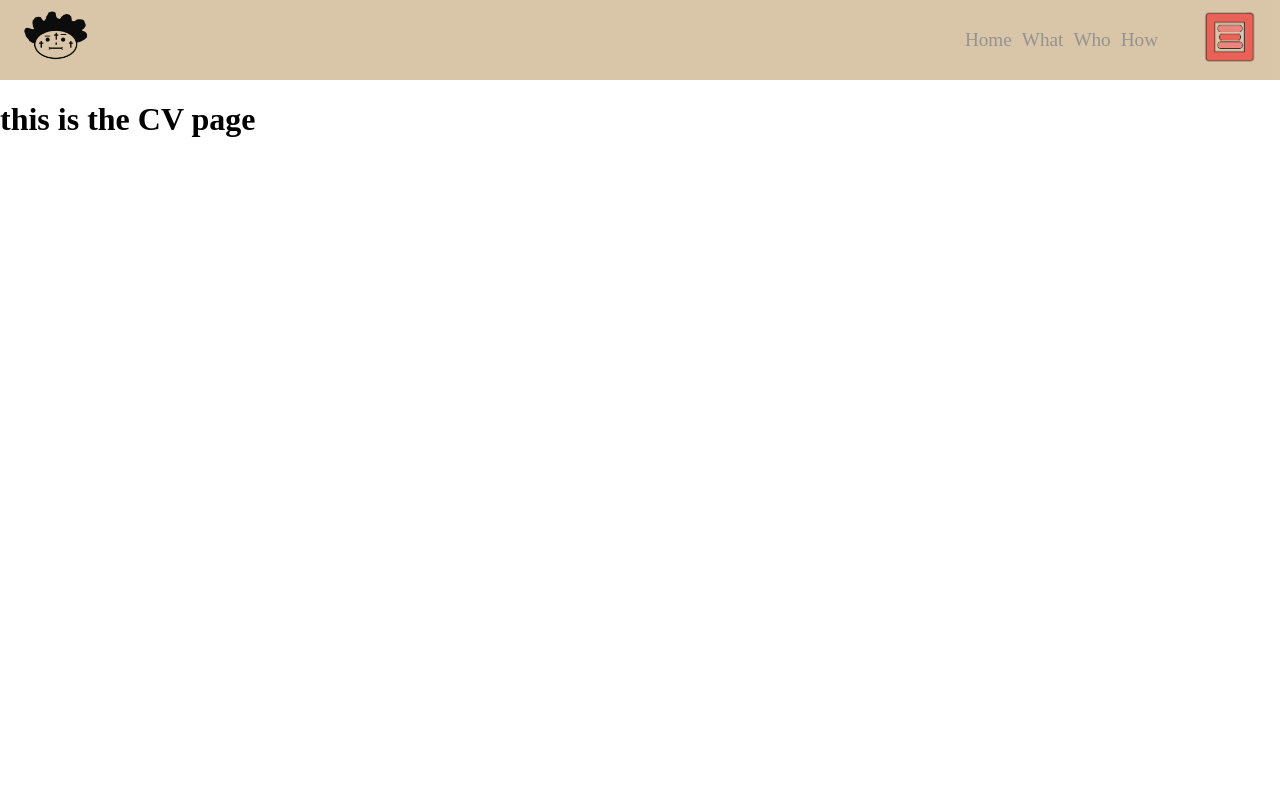
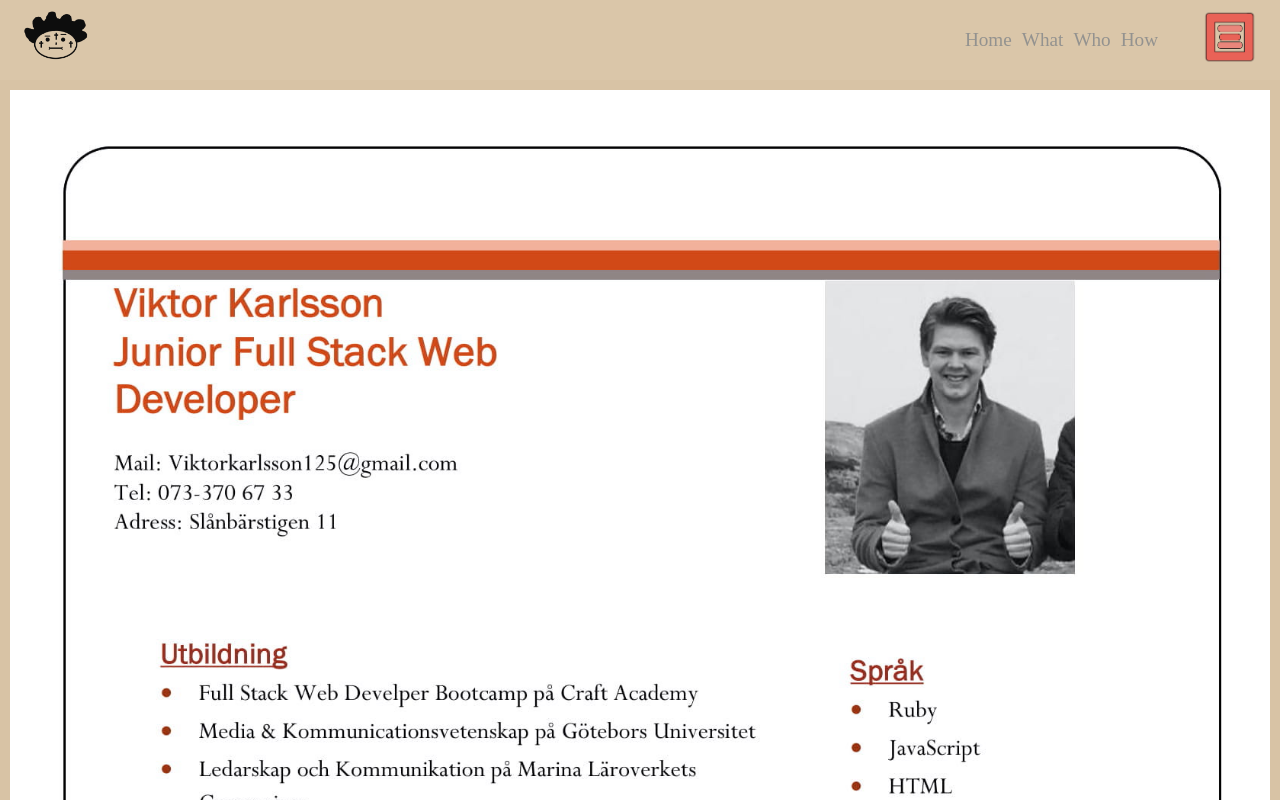
Before and after one commit to ViktorHek/Portfolio, a React (Create React App) app: page /CV in a window 1280 px wide. Shown: the top 800 px of the page. Built offline with nearby package versions, Linux system fonts and the light colour scheme.

Commit message:
adding CV img and PB img

```diff
--- a/src/components/header/HamburgerMenu.jsx
+++ b/src/components/header/HamburgerMenu.jsx
@@ -45,7 +45,7 @@ const HamburgerMenu = () => {
                   CV
                 </LinkRoute>
               </li>
-              <li>
+              {/* <li>
                 <LinkRoute
                   to="/CV"
                   className="hamburger_link"
@@ -53,7 +53,7 @@ const HamburgerMenu = () => {
                 >
                   Something
                 </LinkRoute>
-              </li>
+              </li> */}
             </ul>
           </div>
         </>
--- a/src/components/pages/CV/CV.css
+++ b/src/components/pages/CV/CV.css
@@ -1,5 +1,11 @@
 .CV_page_container {
   margin: 0;
-  padding: 0;
-  height: 70vh;
+  padding: 10px;
+  height: 4300px;
+  background-color: #D8C3A5;
 }
+
+.CV_img {
+  width: 100%;
+  margin-bottom: 10px;
+}
--- a/src/components/pages/CV/CV.jsx
+++ b/src/components/pages/CV/CV.jsx
@@ -1,11 +1,14 @@
 import React from 'react'
 import './CV.css'
 import '../GlobalPageStyle.css'
+import How from '../how/How'
 
 const CV = () => {
   return (
     <div className="CV_page_container">
-      <h1>this is the CV page</h1>
+        <img src="/images/CV_VK.jpg" alt="CV" className="CV_img"/>
+        <img src="/images/PB_VK.jpg" alt="Personligt Brev" className="CV_img"/>
+        <How />
     </div>
   )
 }
```
Also changed, not shown: public/images/CV_VK.jpg (added), public/images/PB_VK.jpg (added).
